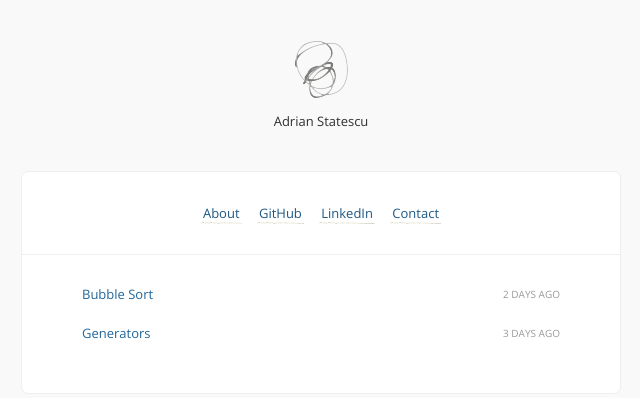
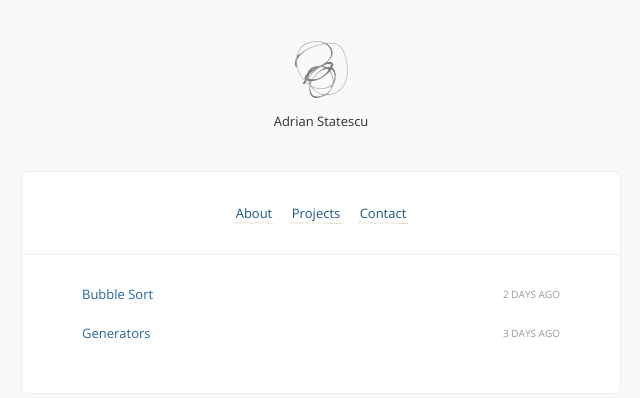
Before and after one commit to thinkphp/thinkphp.herokuapp.com, a Jekyll site: the page built from index.html, in a window 1280 px wide. Shown: the top 398 px of the page, without its empty margins (319-959 px from the left). Built offline with Jekyll 4.4.1, drawn with Linux system fonts in a browser that asks for light colours; comment, search, counter and statistics services are not loaded.

Commit message:
Update _config.yml

```diff
--- a/_config.yml
+++ b/_config.yml
@@ -1,7 +1,7 @@
 # Site settings
 title: Adrian Statescu
 email: mergesortv@gmail.com
-description: "Application Security and Development"
+description: "A front-end developer JavaScript application, A back-end developer PHP application architecture and development, tooling, workflow and more."
 baseurl: ""
 url: "https://thinkphp.herokuapp.com"
 twitter_username: thinkphp
@@ -32,11 +32,8 @@
 links:
     - name:     About
       url:      /about
-    - name:     GitHub
-      url:      http://github.com/thinkphp
-      external: true
-    - name:     LinkedIn
-      url:      http://linkedin.com/in/statescuadrian
+    - name:     Projects
+      url:      http://thinkphp.github.io
       external: true
     - name:     Contact
       url:      /contact
```
